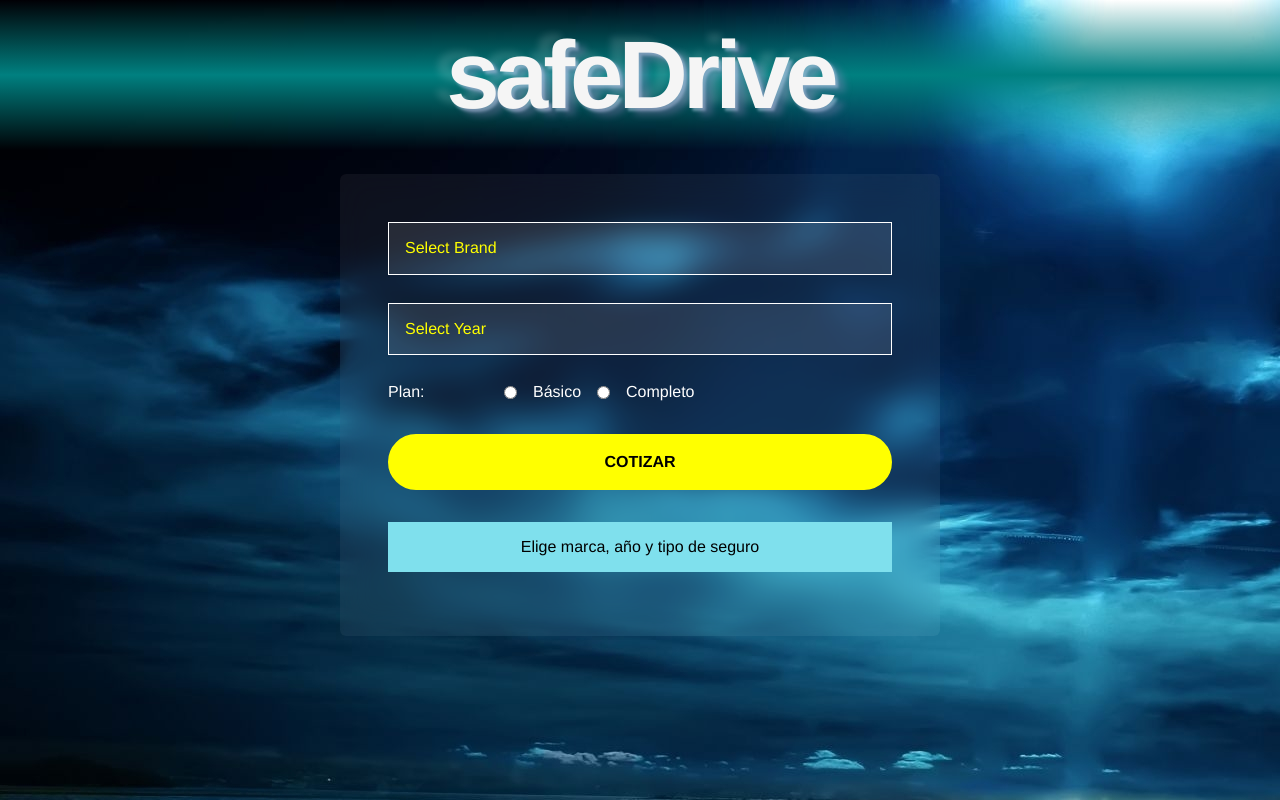
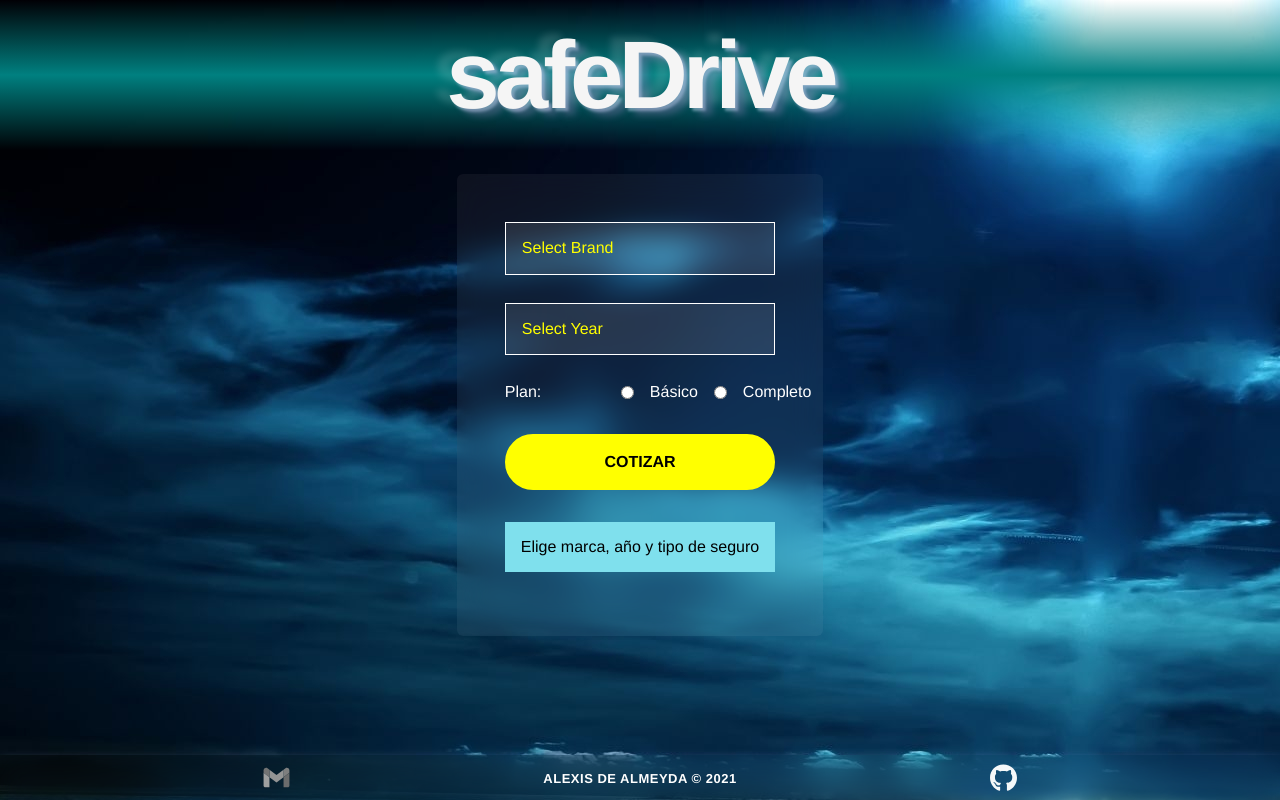
Before and after one commit to AlexisTercero/auto-insurance-quote, a React (Create React App) app: page / in a window 1280 px wide. Built offline with nearby package versions, Linux system fonts and the light colour scheme.

Commit message:
Add Footer

```diff
--- a/src/App.js
+++ b/src/App.js
@@ -1,23 +1,26 @@
-import React, { useState, Fragment } from 'react';
+import React, { useState } from 'react';
 import Header from './components/Header';
 import Formulario from './components/Formulario';
 import Resumen from './components/Resumen';
 import Resultado from './components/Resultado';
 import Spinner from './components/Spinner';
 import styled from '@emotion/styled';
-import road from "./images/road.jpg"
+import road from './images/road.jpg';
+import Footer from './components/Footer';
 
-const Road = styled.div `
-  height: 100vh;
-  width: 100%;
-  @media (max-width:500px){
-
+const Road = styled.div`
+  display: flex;
+  flex-direction: column;
+  min-height: 100vh;
+  margin: 0 auto;
+  @media (max-width: 500px) {
   }
-`
+`;
 
 const Contenedor = styled.div`
-  max-width: 600px;
+  max-width: 60vw;
   margin: 3vh auto;
+  flex: 1;
   @media (max-width: 600px) {
     max-width: 300px;
     margin: 3vh auto;
@@ -27,7 +30,7 @@
   }
 `;
 const ContenedorFormulario = styled.div`
-  background-color: rgba(255,255,255,0.05);
+  background-color: rgba(255, 255, 255, 0.05);
   backdrop-filter: blur(15px);
   padding: 3rem;
   border-radius: 6px;
@@ -55,8 +58,7 @@
   const { cotizacion, datos } = resumen;
 
   return (
-    <Fragment>
-      <Road style={{ backgroundImage: `url(${road})` }}>
+    <Road style={{ backgroundImage: `url(${road})` }}>
       <Header titulo="safeDrive " />
       <Contenedor>
         <ContenedorFormulario>
@@ -72,8 +74,8 @@
           {!cargando ? <Resultado cotizacion={cotizacion} /> : null}
         </ContenedorFormulario>
       </Contenedor>
-      </Road>
-    </Fragment>
+      <Footer />
+    </Road>
   );
 }
 
--- /dev/null
+++ b/src/components/Footer.js
@@ -0,0 +1,65 @@
+import React from 'react';
+import styled from '@emotion/styled';
+
+const Footer = () => {
+  return (
+    <Foot>
+      <Row>
+        <Colimg>
+          <a href="mailto:alexisdealmeyda@gmail.com" id="logo">
+            <img src="/images/envelope.svg" alt="E-mail" />
+          </a>
+        </Colimg>
+        <Col>
+          <p>ALEXIS DE ALMEYDA © 2021</p>
+        </Col>
+        <Colimg>
+          <a href="https://github.com/AlexisTercero" id="logo">
+            <img src="/images/github.svg" alt="GitHubLogo" />
+          </a>
+        </Colimg>
+      </Row>
+    </Foot>
+  );
+};
+
+export default Footer;
+
+const Foot = styled.div`
+  color: white;
+  font-size: 13px;
+  font-weight: bolder;
+  letter-spacing: 0.5px;
+  box-shadow: 0px 9px 12px #b0bdff;
+  background-color: rgba(255, 255, 255, 0.01);
+  backdrop-filter: blur(15px);
+  padding-top: 0.3em;
+  padding-left: 9px;
+  padding-right: 9px;
+  position: relative;
+  bottom: 0;
+  min-width: 100vw;
+  display: flex;
+  flex-direction: column;
+  @media (max-width: 500px) {
+    font-size: 10px;
+  }
+`;
+
+const Row = styled.footer`
+  display: flex;
+  justify-content: space-evenly;
+  align-items: center;
+`;
+const Colimg = styled.div`
+  width: 27px;
+  opacity: 96%;
+  &:hover {
+    opacity: 80%;
+  }
+  @media (max-width: 500px) {
+    width: 20px;
+  }
+`;
+
+const Col = styled.div``;
```
Also changed, not shown: public/images/envelope.svg (added), public/images/github.svg (added).
